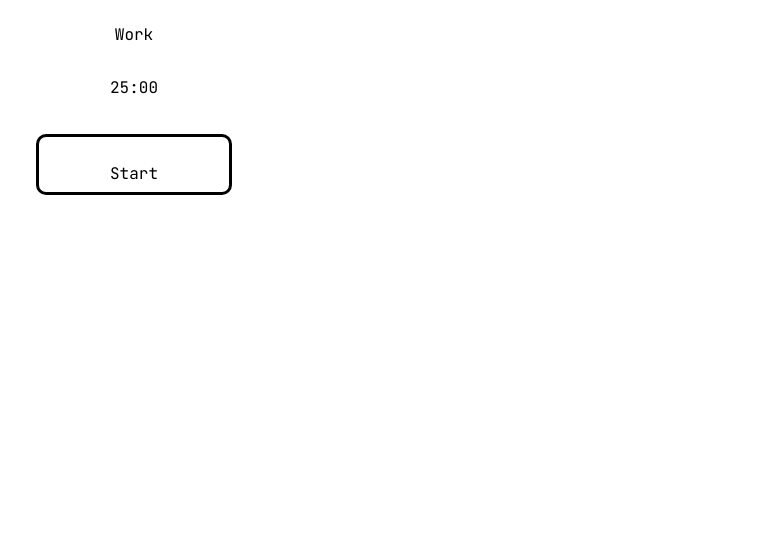
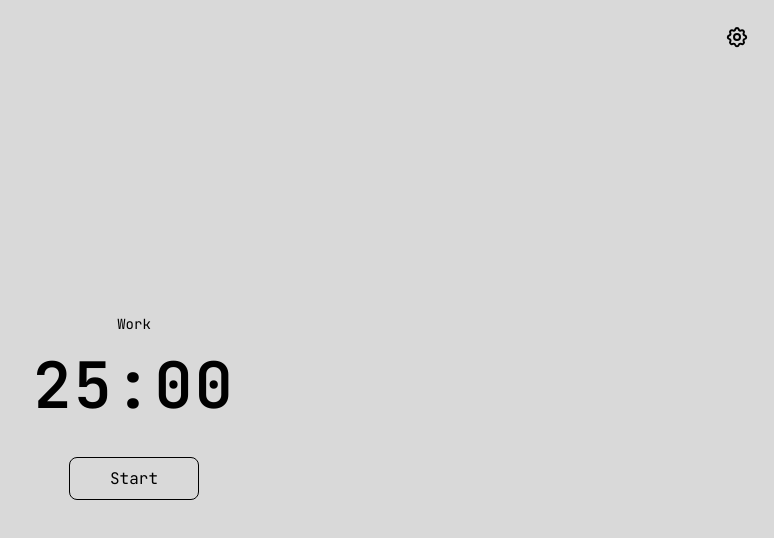
Before and after one commit to latifcodess/Focusy, a website: page Focusy/src/index.html in a window 1280 px wide. Shown: the whole page, without its empty margins (506-1280 px from the left). Drawn offline with Linux system fonts and the light colour scheme.

Commit message:
feat: added frontend

```diff
--- a/Focusy/src/index.html
+++ b/Focusy/src/index.html
@@ -1,22 +1,29 @@
-<!doctype html>
+<!DOCTYPE html>
 <html lang="en">
 <head>
-    <meta charset="UTF-8" />
-    <link rel="stylesheet" href="styles.css" />
-    <meta name="viewport" content="width=device-width, initial-scale=1.0" />
-    <title>Tauri App</title>
-    <script type="module" src="/main.js" defer></script>
-    <link href="https://fonts.googleapis.com/css2?family=JetBrains+Mono&display=swap" rel="stylesheet"/>
+  <meta charset="UTF-8">
+  <meta name="viewport" content="width=device-width, initial-scale=1.0">
+  <title>Pomodoro Timer</title>
+  <link rel="stylesheet" href="styles.css">
+  <link rel="preconnect" href="https://fonts.googleapis.com">
+  <link rel="preconnect" href="https://fonts.gstatic.com" crossorigin>
+  <link href="https://fonts.googleapis.com/css2?family=JetBrains+Mono:wght@400;600&display=swap" rel="stylesheet">
 </head>
 <body>
-    <main class="container">
-      <div class="center">
-        <p>Work</p>
-        <p>25:00</p>
-        <div class="start-btn">
-        <p>Start</p>
+  <div class="container">
+    <button class="settings-btn" aria-label="Settings">
+      <svg xmlns="http://www.w3.org/2000/svg" fill="none" viewBox="0 0 24 24"
+          stroke="currentColor" stroke-width="2" class="icon">
+        <path stroke-linecap="round" stroke-linejoin="round"
+          d="M10.325 4.317c.426-1.756 2.924-1.756 3.35 0a1.724 1.724 0 002.573 1.15c1.543-.94 3.41.926 2.47 2.47a1.724 1.724 0 001.15 2.573c1.756.426 1.756 2.924 0 3.35a1.724 1.724 0 00-1.15 2.573c.94 1.543-.926 3.41-2.47 2.47a1.724 1.724 0 00-2.573 1.15c-.426 1.756-2.924 1.756-3.35 0a1.724 1.724 0 00-2.573-1.15c-1.543.94-3.41-.926-2.47-2.47a1.724 1.724 0 00-1.15-2.573c-1.756-.426-1.756-2.924 0-3.35a1.724 1.724 0 001.15-2.573c-.94-1.543.926-3.41 2.47-2.47a1.724 1.724 0 002.573-1.15z" />
+        <path stroke-linecap="round" stroke-linejoin="round" d="M15 12a3 3 0 11-6 0 3 3 0 016 0z" />
+      </svg>
+    </button>
+    <div class="content">
+      <p class="label">Work</p>
+      <h1 class="timer">25:00</h1>
+      <button class="start-btn">Start</button>
     </div>
   </div>
-    </main>
 </body>
 </html>
--- a/Focusy/src/styles.css
+++ b/Focusy/src/styles.css
@@ -1,25 +1,66 @@
-html {
-    font-family: 'JetBrains Mono', monospace;
-    background-color: #ffffff;
+body {
+  margin: 0;
+  height: 100vh;
+  display: flex;
+  justify-content: center;
+  align-items: center;
+  background-color: #d9d9d9;
+  font-family: 'JetBrains Mono', monospace;
 }
 
-.center {
-    display: flex;
-    flex-direction: column;
-    justify-content: center;
-    align-items: center;
+.container {
+  position: relative;
+  text-align: center;
+}
+
+.settings-btn {
+  position: fixed;
+  top: 20px;
+  right: 20px;
+  background: none;
+  border: none;
+  cursor: pointer;
+  padding: 5px;
+}
+
+.icon {
+  width: 24px;
+  height: 24px;
+  color: black;
+  cursor: pointer;
+  transition: transform 0.2s ease;
+}
+
+.icon:hover {
+  transform: rotate(20deg);
+}
+
+.label {
+  font-size: 14px;
+  margin-bottom: 10px;
+  color: #000;
+}
+
+.timer {
+  font-size: 64px;
+  font-weight: 600;
+  letter-spacing: 2px;
+  margin: 0 0 30px 0;
+  color: #000;
 }
 
 .start-btn {
-    display: flex;
-    justify-content: center;
-    margin-top: 20px;
-    padding: 10px 20px;
-    border-style: solid;
-    border-color: #000000;
-    border-radius: 10px;
-    cursor: pointer;
-    width: 150px;
-    height: 35px;
-    font-size: 16px;
+  font-size: 16px;
+  font-family: 'JetBrains Mono', monospace;
+  padding: 10px 40px;
+  border: 1px solid #000;
+  border-radius: 8px;
+  background: transparent;
+  cursor: pointer;
+  transition: background 0.2s ease, color 0.2s ease;
 }
+
+.start-btn:hover {
+  background: #000;
+  color: #fff;
+}
```
Lines whose indentation alone changed are shown as unchanged.
